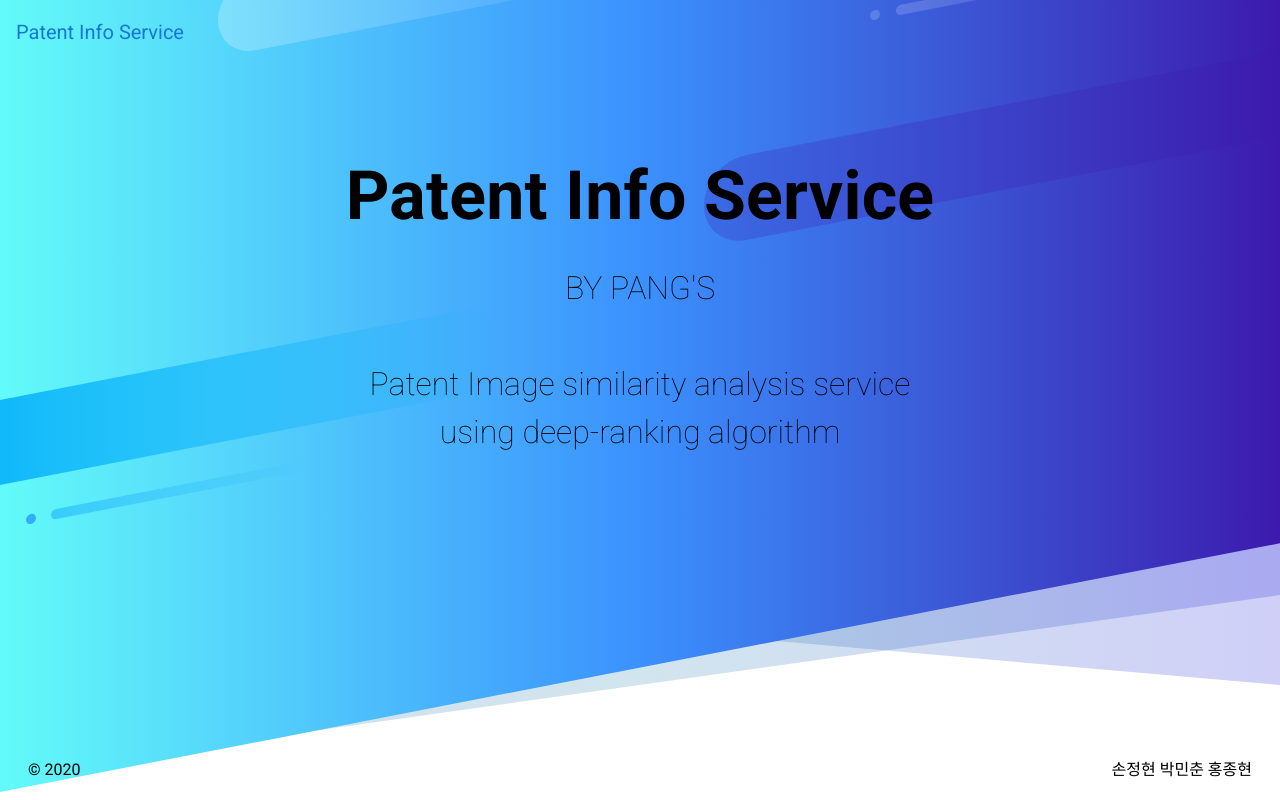
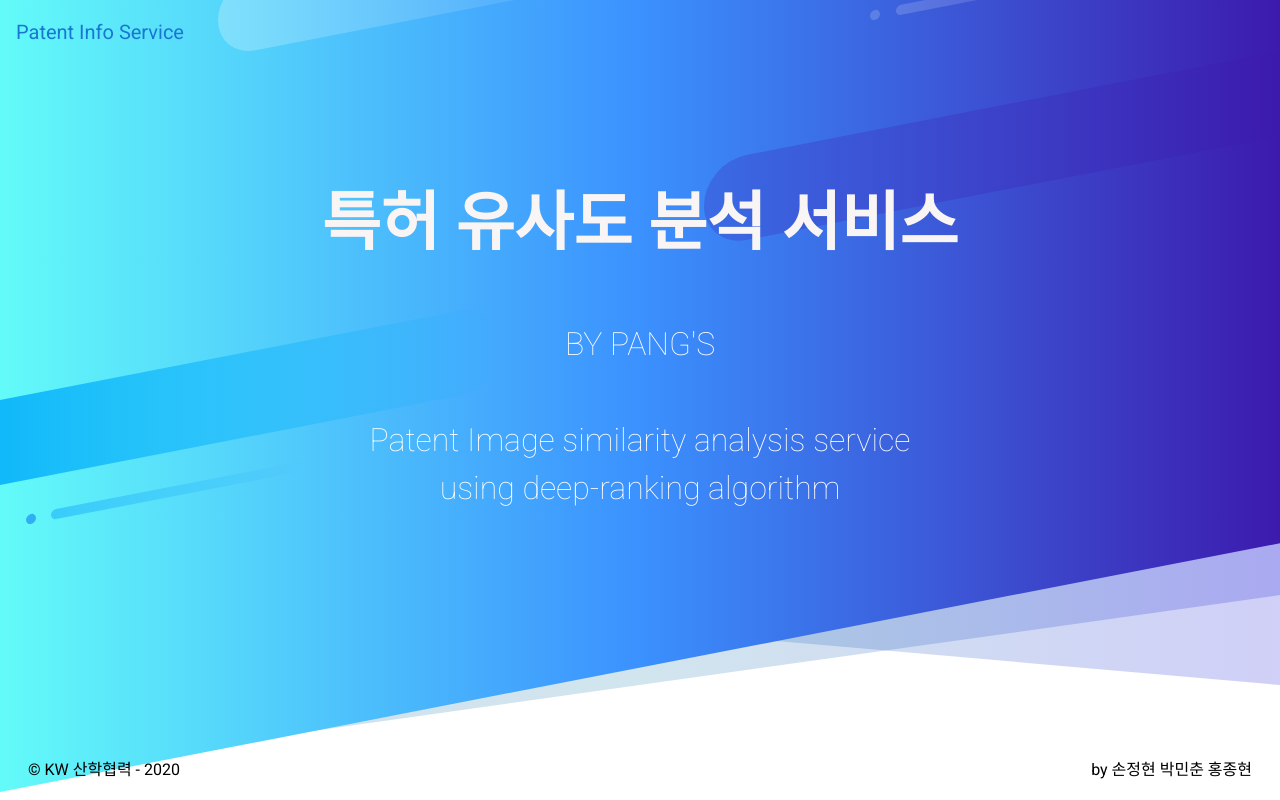
Before and after one commit to sohnjunior/Patent-Attorney, a Vue app: page / in a window 1280 px wide. Shown: the top 800 px of the page. Built offline with nearby package versions, Linux system fonts and the light colour scheme.

Commit message:
UI 수정

```diff
--- a/src/components/Footer.vue
+++ b/src/components/Footer.vue
@@ -1,11 +1,12 @@
 <template>
 <v-container>
+  <div style="margin-top: 100px"></div>
   <v-footer :fixed="true" class="transparent">
     <v-col class="text-left">
-      <span class="black--text">&copy; 2020</span>
+      <span class="black--text">&copy; KW 산학협력 - 2020</span>
     </v-col>
     <v-col class="text-right">
-      <span class="black--text">손정현 박민춘 홍종현</span>
+      <span class="black--text">by 손정현 박민춘 홍종현</span>
     </v-col>
   </v-footer>
   </v-container>
--- a/src/components/InfoBox.vue
+++ b/src/components/InfoBox.vue
@@ -3,10 +3,10 @@
     <v-content>
       <v-container class="fill-height">
           <div class="text">
-          <v-row class="black--text mx-auto" align="start">
-            <v-col class="black--text text-center" cols="12" tag="h1">
-              <span class="font-weight-black display-1">
-                <h1>Patent Info Service</h1>
+          <v-row class="white--text mx-auto" align="start">
+            <v-col class="white--text text-center" cols="12" tag="h1">
+              <span style="color: rgb(250, 245, 245)">
+                <h1>특허 유사도 분석 서비스</h1>
               </span>
               <br>
               <span>
@@ -34,7 +34,6 @@ export default {}
 .text{
   width: 100%;
   height: 100%;
-  color: black;
   text-align: center;
   align-items: center;
   justify-content: center;
```
